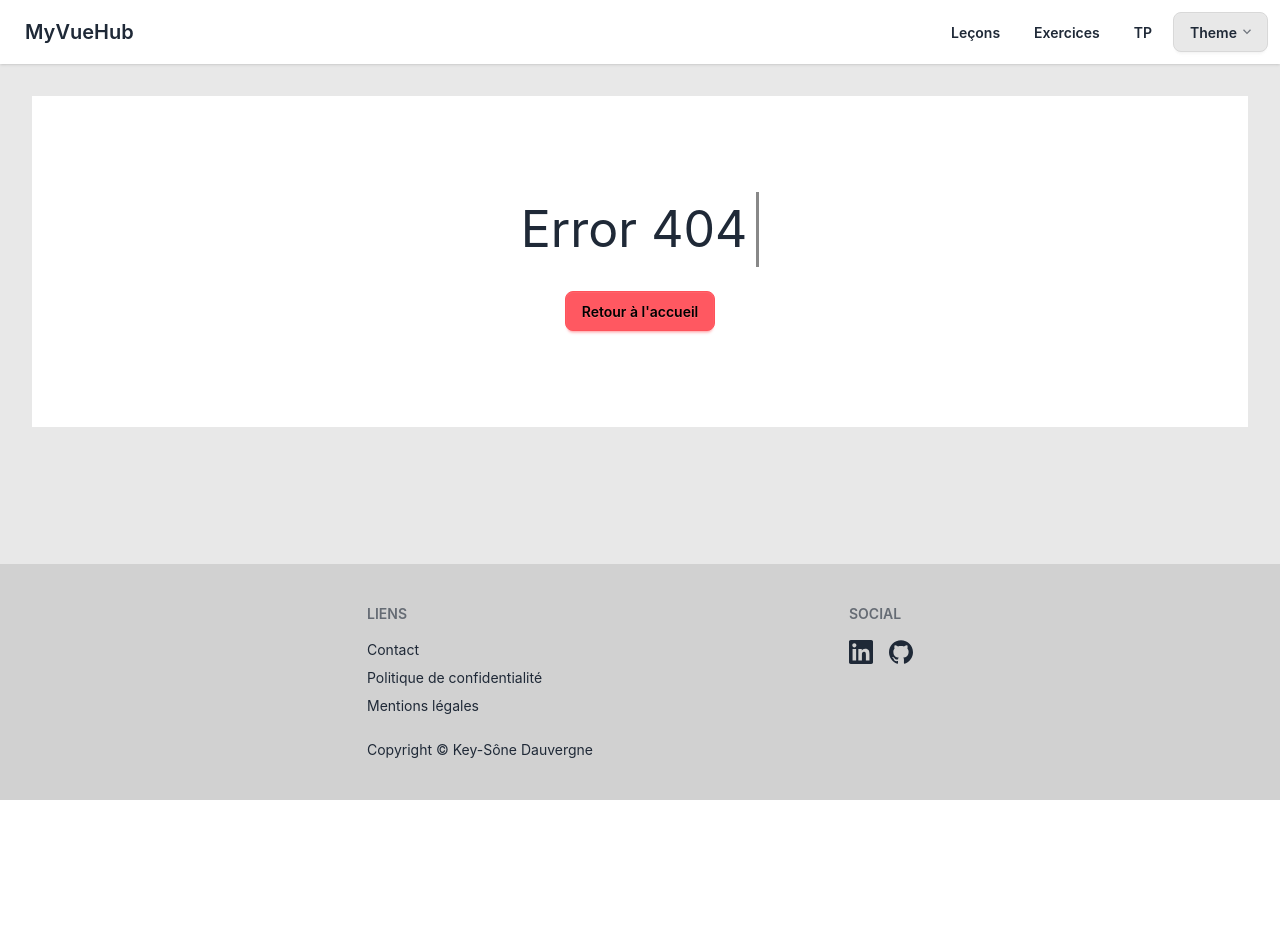
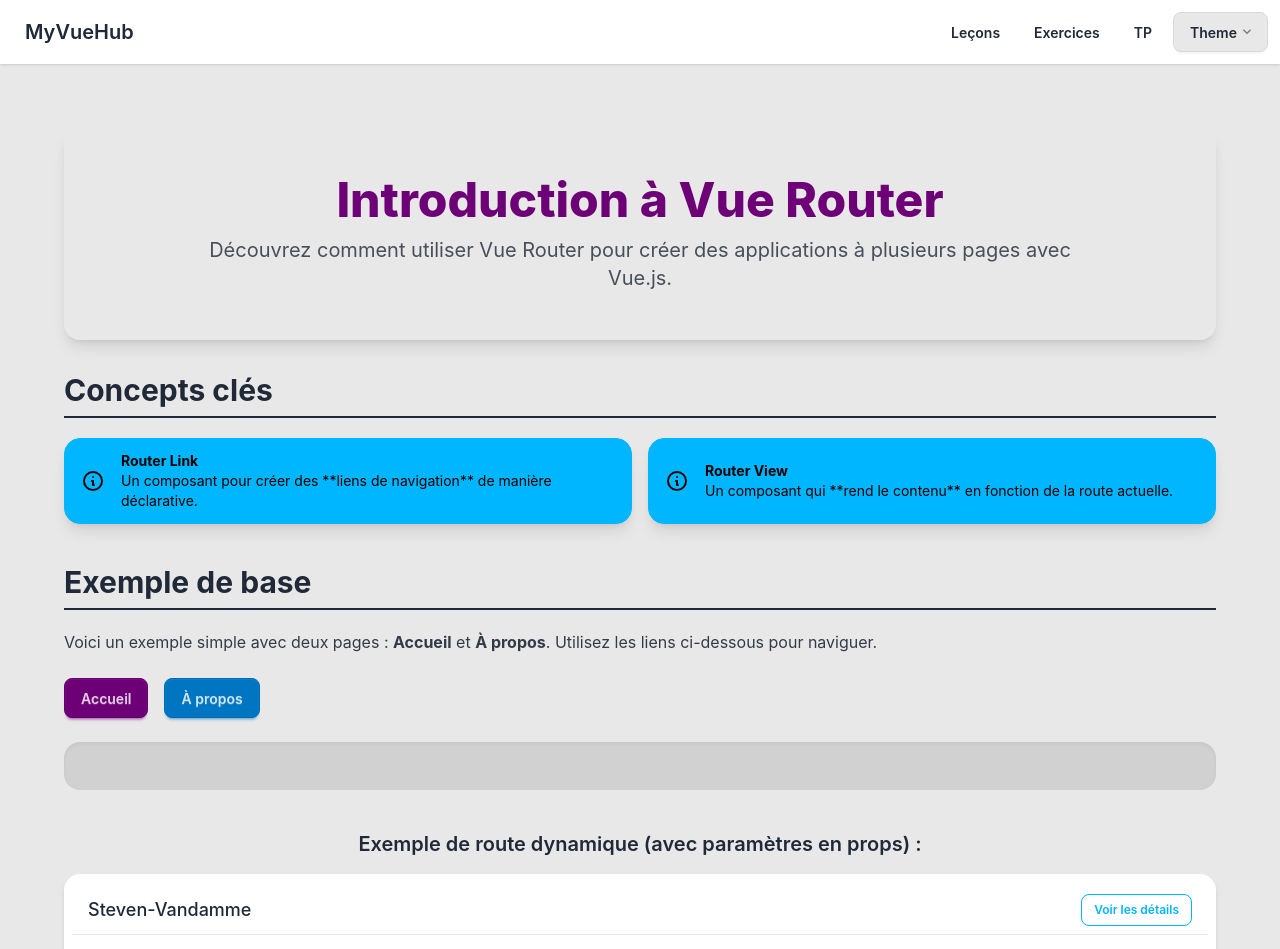
Before and after one commit to kdauvergne/my-vue-hub, a Vue app: page /lessons/router in a window 1280 px wide. Before the commit this address had no page. Shown: the top 949 px of the page. Before the commit the page ends 800 px from the top, so only its background shows below. Built offline with nearby package versions, Linux system fonts and the light colour scheme.

Commit message:
add router & emit lessons

```diff
--- /dev/null
+++ b/src/components/LikeButton.vue
@@ -0,0 +1,34 @@
+<template>
+    <div class="flex gap-2 bg-blue-500 p-4 rounded-xl">
+        <p> Ici le composant LikeButton</p>
+        <button class="btn btn-success" @click="like">Like</button>
+        <button class="btn btn-error" @click="unlike">Unlike</button>
+    </div>
+</template>
+
+<script setup>
+import {  ref } from "vue";
+
+// Définition des événements émis par le composant
+// Phase 1 on déclare les events
+const emit = defineEmits(["childLiked", "childUnliked"]);
+const uneData = ref('uneDonnée');
+const uneAutreDonnee = ref(12);
+const unObjet = ref({lol:'toto'})
+
+// Phase 2 on émet les events
+function like() {
+    // On EMIT un Event Custom
+    // emit("liked");
+    // On EMIT un Event Custom avec des données dedans
+    emit("childLiked", uneData.value, uneAutreDonnee.value,unObjet.value);
+}
+// Phase 2 on émet les events
+function unlike() {
+    emit("childUnliked");
+}
+</script>
+
+<style scoped>
+/* Les styles sont gérés par DaisyUI et Tailwind, pas de CSS nécessaire ici. */
+</style>
--- a/src/router/router.lessons.js
+++ b/src/router/router.lessons.js
@@ -77,6 +77,16 @@ const lessonsRoutes = [
     component: () => import("../views/lessons/lesson-props.vue"),
     meta: { title: "Les Props" },
   },
+  {
+    path: "/lessons/router",
+    component: () => import("../views/lessons/lesson-router.vue"),
+    meta: { title: "Router" },
+  },
+  {
+    path: "/lessons/emit",
+    component: () => import("../views/lessons/lesson-emit.vue"),
+    meta: { title: "Emit" },
+  },
 ];
 
 export default lessonsRoutes;
--- /dev/null
+++ b/src/views/lessons/lesson-emit.vue
@@ -0,0 +1,78 @@
+<template>
+    <div class="container mx-auto p-4 md:p-8">
+        <div class="text-center mb-8">
+            <h1 class="text-4xl md:text-5xl font-extrabold text-primary">Les Événements avec $emit en Vue.js</h1>
+            <p class="text-lg md:text-xl text-base-content opacity-75 mt-2">
+                En Vue.js, la méthode <code>$emit</code> permet à un composant enfant d'envoyer des événements
+                personnalisés au composant parent.
+            </p>
+        </div>
+
+        <section id="definition" class="mb-8">
+            <div class="card bg-base-100 shadow-xl rounded-box p-6">
+                <h2 class="card-title text-2xl font-bold mb-3">Qu'est-ce que $emit ?</h2>
+                <p class="text-base-content opacity-80">
+                    La méthode <strong>$emit</strong> est utilisée pour émettre un événement personnalisé depuis un
+                    composant enfant. Le parent peut écouter cet événement et réagir en conséquence.
+                </p>
+            </div>
+        </section>
+
+        <section id="example" class="mb-8">
+            <h2 class="font-bold text-2xl mb-3 text-center">Exemple avec $emit</h2>
+            <p class="text-base-content opacity-80 mb-4 text-center">
+                Voici un exemple où un composant enfant envoie des événements pour indiquer si un utilisateur a aimé ou
+                non une publication :
+            </p>
+            <div
+                class="flex flex-col md:flex-row items-center justify-center gap-4 p-6 bg-base-200 rounded-box shadow-md">
+                <div>
+                    <!-- Utilisez le composant comme ceci -->
+                    <LikeButton v-on:childLiked="handleLike" v-on:childUnliked="handleUnlike" />
+                </div>
+                <div>
+                    <p>La ref isLiked du parent :{{ isLiked }}</p>
+                    <p v-if="isLiked" class="badge badge-success text-white p-4 font-bold">Merci d'avoir aimé cette
+                        publication !</p>
+                    <p v-else class="badge badge-error text-white p-4 font-bold">Vous avez retiré votre like.</p>
+                </div>
+            </div>
+        </section>
+
+        <div class="text-center mt-8">
+            <p class="text-sm opacity-75">
+                Pour plus d'informations, consultez la
+                <a href="https://vuejs.org/guide/components/events.html" class="link link-hover link-primary"
+                    target="_blank">
+                    documentation officielle sur les événements personnalisés
+                </a>.
+            </p>
+        </div>
+    </div>
+</template>
+
+<script setup lang="ts">
+import { ref } from "vue";
+import LikeButton from '../../components/LikeButton.vue';
+// Gestion des événements émis par l'enfant
+const isLiked = ref<boolean>(false);
+
+function handleLike(eventpremiereData:any, eventdeuxiemeData:any,eventObjet:any): void {
+    console.log("On arrive a réagir quand ya un like");
+    console.log(eventpremiereData);
+    console.log(eventdeuxiemeData);
+    console.log(eventObjet);
+
+    isLiked.value = true;
+}
+
+function handleUnlike(event): void {
+    console.log(event);
+    console.log("On arrive a réagir quand ya un Dislike");
+    isLiked.value = false;
+}
+</script>
+
+<style scoped lang="css">
+/* Les styles sont gérés par DaisyUI et Tailwind, pas de CSS nécessaire ici. */
+</style>
--- /dev/null
+++ b/src/views/lessons/lesson-router.vue
@@ -0,0 +1,146 @@
+<template>
+  <div class="container mx-auto p-4 md:p-8">
+    <header class="hero bg-base-200 rounded-box shadow-lg mb-8">
+      <div class="hero-content text-center">
+        <div class="max-w-4xl py-8">
+          <h1 class="text-5xl font-extrabold text-primary mb-3">
+            Introduction à Vue Router
+          </h1>
+          <p class="text-xl opacity-80">
+            Découvrez comment utiliser Vue Router pour créer des applications à
+            plusieurs pages avec Vue.js.
+          </p>
+        </div>
+      </div>
+    </header>
+
+    <section class="mb-10">
+      <h2 class="text-3xl font-bold mb-5 border-b-2 pb-2">Concepts clés</h2>
+
+      <div class="flex flex-col md:flex-row gap-4">
+        <div class="alert alert-info shadow-lg flex-1">
+          <svg
+            xmlns="http://www.w3.org/2000/svg"
+            fill="none"
+            viewBox="0 0 24 24"
+            class="stroke-current shrink-0 w-6 h-6"
+          >
+            <path
+              stroke-linecap="round"
+              stroke-linejoin="round"
+              stroke-width="2"
+              d="M13 16h-1v-4h-1m1-4h.01M21 12a9 9 0 11-18 0 9 9 0 0118 0z"
+            ></path>
+          </svg>
+          <div>
+            <h3 class="font-bold">Router Link</h3>
+            <div class="text-sm">
+              Un composant pour créer des **liens de navigation** de manière
+              déclarative.
+            </div>
+          </div>
+        </div>
+
+        <div class="alert alert-info shadow-lg flex-1">
+          <svg
+            xmlns="http://www.w3.org/2000/svg"
+            fill="none"
+            viewBox="0 0 24 24"
+            class="stroke-current shrink-0 w-6 h-6"
+          >
+            <path
+              stroke-linecap="round"
+              stroke-linejoin="round"
+              stroke-width="2"
+              d="M13 16h-1v-4h-1m1-4h.01M21 12a9 9 0 11-18 0 9 9 0 0118 0z"
+            ></path>
+          </svg>
+          <div>
+            <h3 class="font-bold">Router View</h3>
+            <div class="text-sm">
+              Un composant qui **rend le contenu** en fonction de la route
+              actuelle.
+            </div>
+          </div>
+        </div>
+      </div>
+    </section>
+
+    <section class="mb-10">
+      <h2 class="text-3xl font-bold mb-5 border-b-2 pb-2">Exemple de base</h2>
+      <p class="mb-6 opacity-90">
+        Voici un exemple simple avec deux pages : <strong>Accueil</strong> et
+        <strong>À propos</strong>. Utilisez les liens ci-dessous pour naviguer.
+      </p>
+
+      <nav class="flex gap-4 mb-6">
+        <router-link to="/" class="btn btn-primary">Accueil</router-link>
+        <router-link to="/about" class="btn btn-secondary"
+          >À propos</router-link
+        >
+      </nav>
+
+      <div class="bg-base-300 p-6 rounded-box shadow-inner">
+        <router-view />
+      </div>
+    </section>
+
+    <section class="mb-8">
+      <p class="text-center text-xl mb-4 font-semibold">
+        Exemple de route dynamique (avec paramètres en props) :
+      </p>
+
+      <ul class="menu bg-base-100 w-full p-2 rounded-box shadow-md">
+        <li
+          v-for="item in items"
+          :key="item.id"
+          class="my-1 border-b border-base-200 last:border-b-0"
+        >
+          <div
+            class="flex justify-between items-center px-4 py-2 hover:bg-base-200"
+          >
+            <span class="font-medium text-lg">{{ item.name }}</span>
+
+            <router-link
+              :to="{
+                name: 'Details',
+                params: { id: item.id, name: item.name },
+              }"
+              class="btn btn-sm btn-outline btn-info"
+              role="button"
+            >
+              Voir les détails
+            </router-link>
+          </div>
+        </li>
+      </ul>
+    </section>
+
+    <div class="text-center mt-8 p-4 bg-base-300 rounded-box">
+      <p class="text-lg">
+        Pour en savoir plus, consultez la
+        <a
+          href="https://router.vuejs.org/"
+          class="link link-hover link-primary font-bold"
+          >documentation officielle de Vue Router</a
+        >.
+      </p>
+    </div>
+  </div>
+</template>
+
+<script setup>
+import { ref } from "vue";
+
+const items = ref([
+  { id: 1, name: "Steven-Vandamme" },
+  { id: 2, name: "Jean-Luc Godard" },
+  { id: 3, name: "BicVeleda" },
+  { id: 44, name: "Savage Henry" },
+]);
+</script>
+
+<style scoped>
+/* Les styles personnalisés ne sont plus nécessaires grâce aux classes DaisyUI/Tailwind */
+/* L'utilisation de 'text-5xl', 'font-extrabold', 'text-3xl', 'text-xl' remplace les anciennes classes Bootstrap/CSS */
+</style>
```
